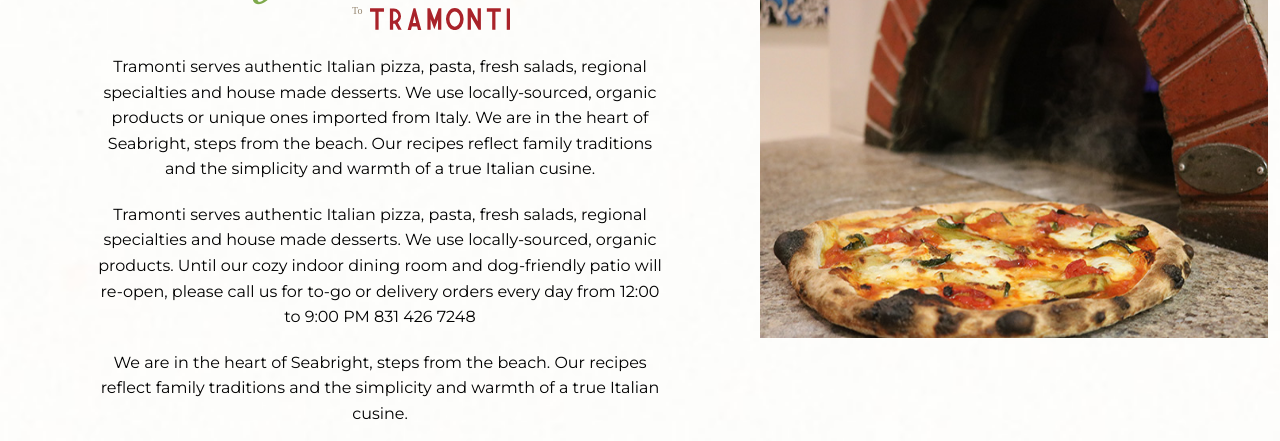
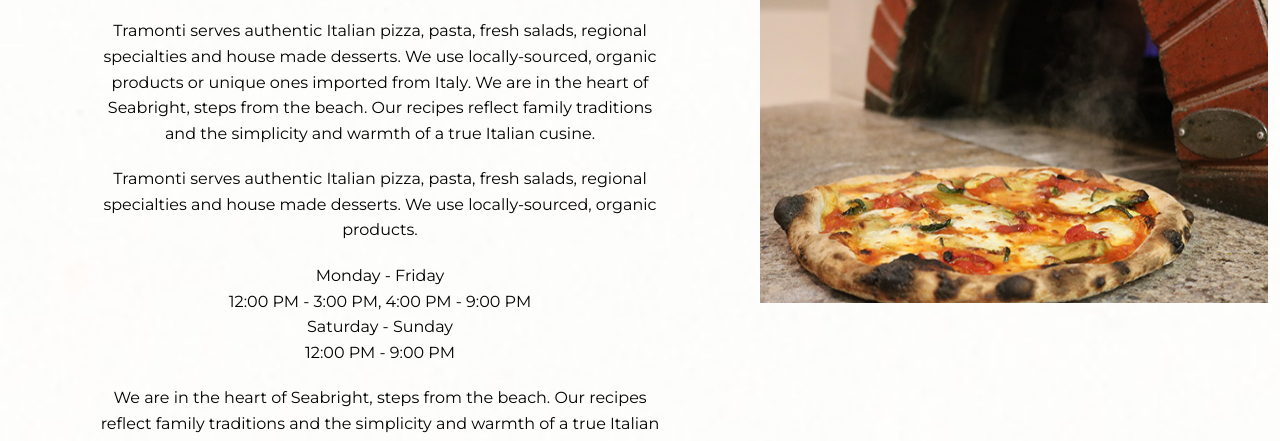
Before and after one commit to zampelli/tramonti-website, a plain HTML site: page index.html in a window 1280 px wide. Shown: the part 1026-1467 px from the top of the page. Drawn offline with nearby package versions, Linux system fonts and the light colour scheme; a web font is replaced by a local one.

```diff
--- a/index.html
+++ b/index.html
@@ -100,7 +100,8 @@
           <!-- For delivery <a href="https://www.santacruzdeliveries.com/en/store/tramontisantacruz/417790" class="link">santacruzdelivery.com</a> -->
           We are in the heart of Seabright, steps from the beach. Our recipes reflect family traditions and the simplicity and warmth of a true Italian cusine.</p>
 
-        <p>Tramonti serves authentic Italian pizza, pasta, fresh salads, regional specialties and house made desserts. We use locally-sourced, organic products. Until our cozy indoor dining room and dog-friendly patio will re-open, please call us for to-go or delivery orders every day from 12:00 to 9:00 PM 831 426 7248</p>
+        <p>Tramonti serves authentic Italian pizza, pasta, fresh salads, regional specialties and house made desserts. We use locally-sourced, organic products.</p>
+        <p>Monday - Friday <br> 12:00 PM - 3:00 PM, 4:00 PM - 9:00 PM <br> Saturday - Sunday <br> 12:00 PM - 9:00 PM</p>
         <p> We are in the heart of Seabright, steps from the beach. Our recipes reflect family traditions and the simplicity and warmth of a true Italian cusine.</p>
 
         <ul class="social  hide-mobile">
```
